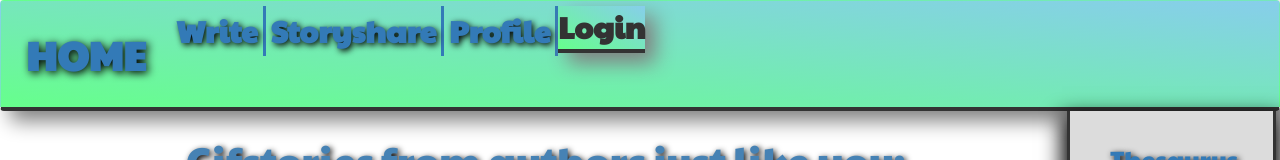
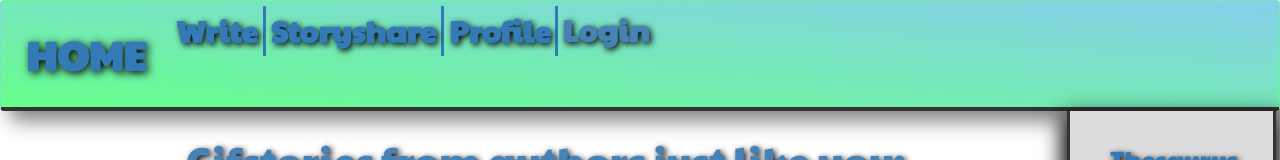
Before and after one commit to Improv-Writing/Improv-Writing, a React (Create React App) app in the folder client/: page /StoryShare in a window 1280 px wide. Shown: the top 160 px of the page. Built offline with nearby package versions, Linux system fonts and the light colour scheme; no server answers; a web font is replaced by a local one.

Commit message:
fixed styling on Login and Sign up links

```diff
--- a/client/src/components/Login/Login.css
+++ b/client/src/components/Login/Login.css
@@ -3,9 +3,11 @@ h4.modal-title {
 
 }
 .logIn{
-  background: linear-gradient(to top right, rgba(102, 255, 140), skyblue);
-  border-bottom: 4px solid;
-  margin: 0px;
+  /*background: linear-gradient(to top right, rgba(102, 255, 140), skyblue);*/
+  /*border-bottom: 4px solid;*/
+  margin-top: 3px;
+  margin-left: 4px;
   font-family: 'Paytone One', sans-serif;
-  box-shadow: 10px 10px 20px grey;
+  color: steelBlue;
+  text-shadow: 2px 2px 6px black;
 }
--- a/client/src/components/Signup/Signup.js
+++ b/client/src/components/Signup/Signup.js
@@ -57,7 +57,7 @@ class Signup extends React.Component {
       <div style={{paddingLeft: 670}}>
 
 
-        <p onClick={this.handleShow} >
+        <p onClick={this.handleShow} style={{fontFamily: "Paytone One, sans-serif", color: "steelBlue", fontSize: 30, textShadow: "2px 2px 6px black",}}>
 
           Sign up
     </p>
```
